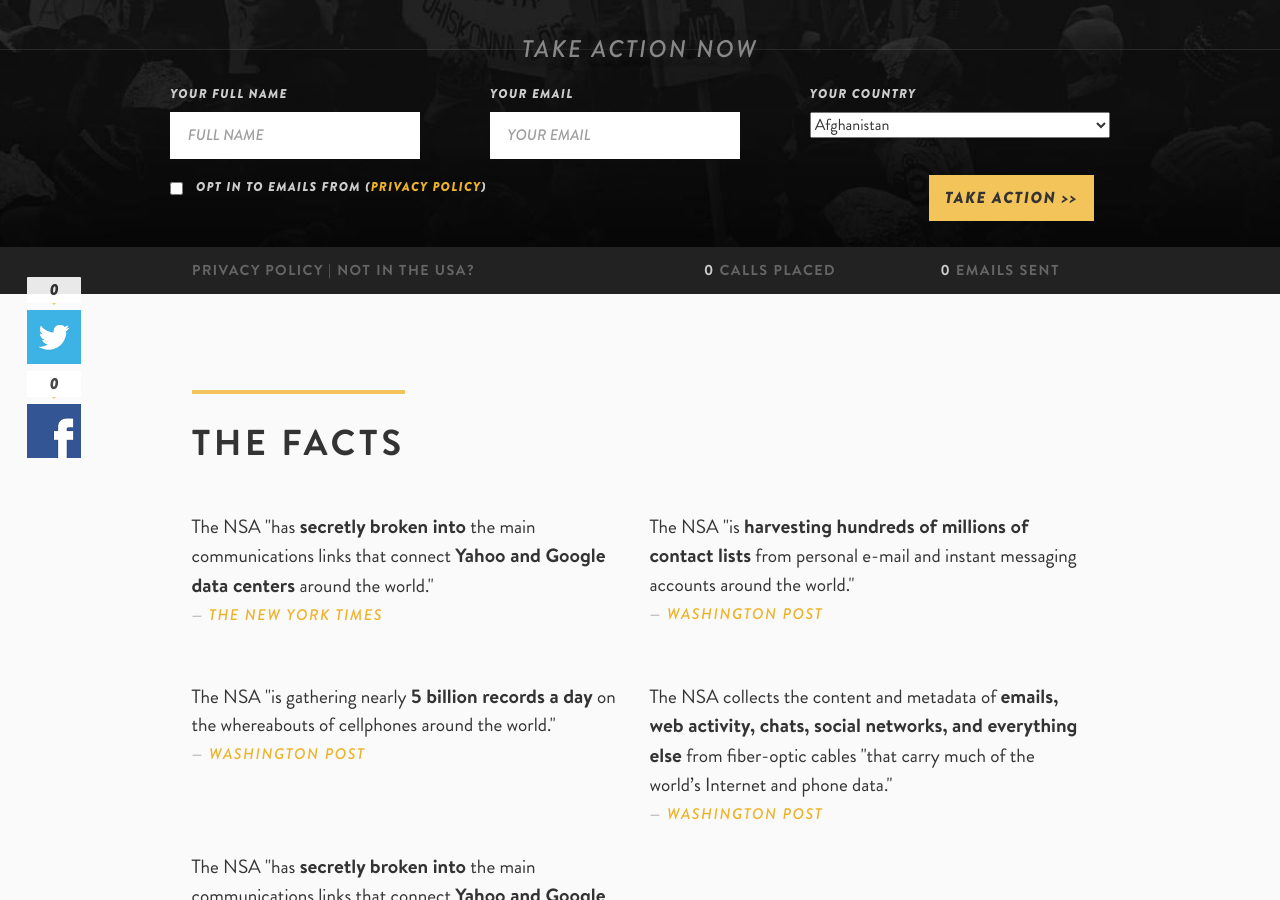
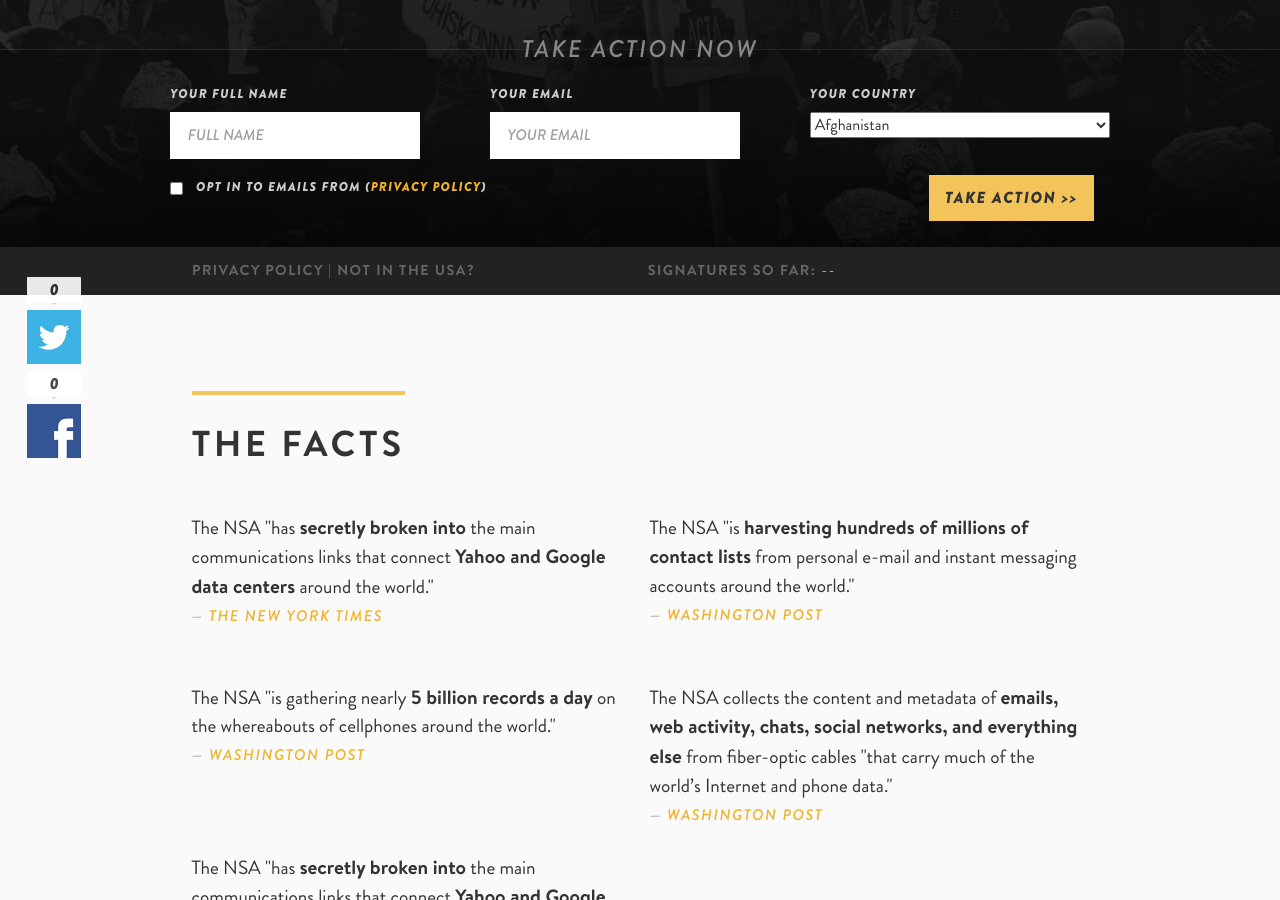
Before and after one commit to tfrce/thedaywefightback, a Jekyll site: the page built from international/index.html, in a window 1280 px wide and 900 px high, scrolled down 427 px. Built offline with Jekyll 4.4.1, drawn with Linux system fonts in a browser that asks for light colours; Markdown is read by kramdown in place of the engine named in the settings.

Commit message:
international page

```diff
--- a/_layouts/home-international.html
+++ b/_layouts/home-international.html
@@ -89,13 +89,10 @@
 							<div class="meta">
 								<a href="http://thedaywefightback.org/privacy/" target="_blank">Privacy Policy</a><span> | </span><a href="banner_international.html" class="switch-locale">Not in the USA?</a>
 							</div>
-							<div class="calls-counter">
-							  <span id="call-count">0</span> CALLS PLACED
-							</div>
-							<div class="emails-counter">
-							   <span id="email-count">0</span> EMAILS SENT
-							</div>
 
+				            <div class="calls-counter">
+				              SIGNATURES SO FAR: <span class="signature" id="signatory-count" style="font-weight: 500;">--</span>
+				            </div>
 						</div>
 					</div>
 				</div>
```
Also changed, not shown: other parts of _layouts/home-international.html (+0 -5 lines).
